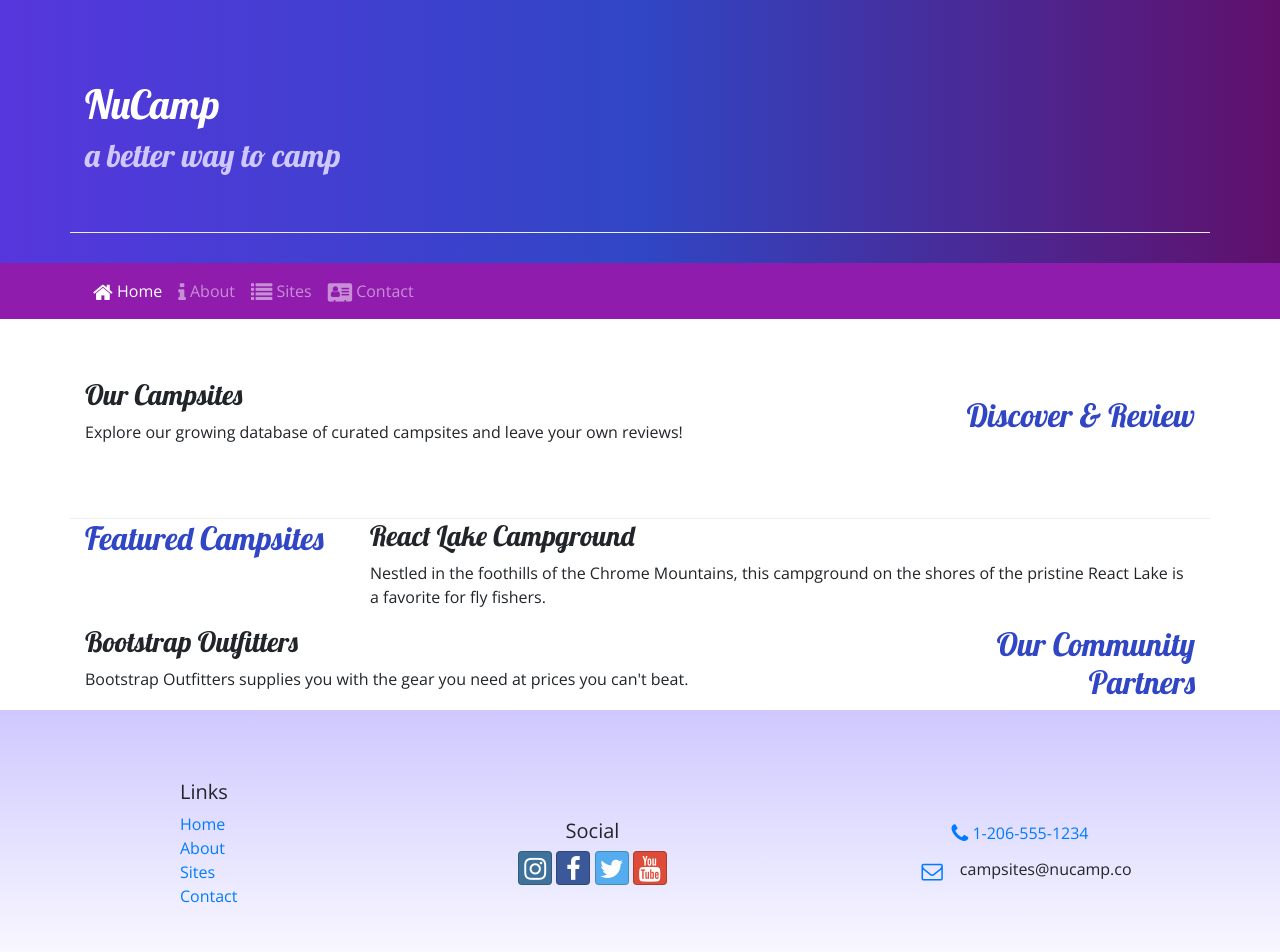
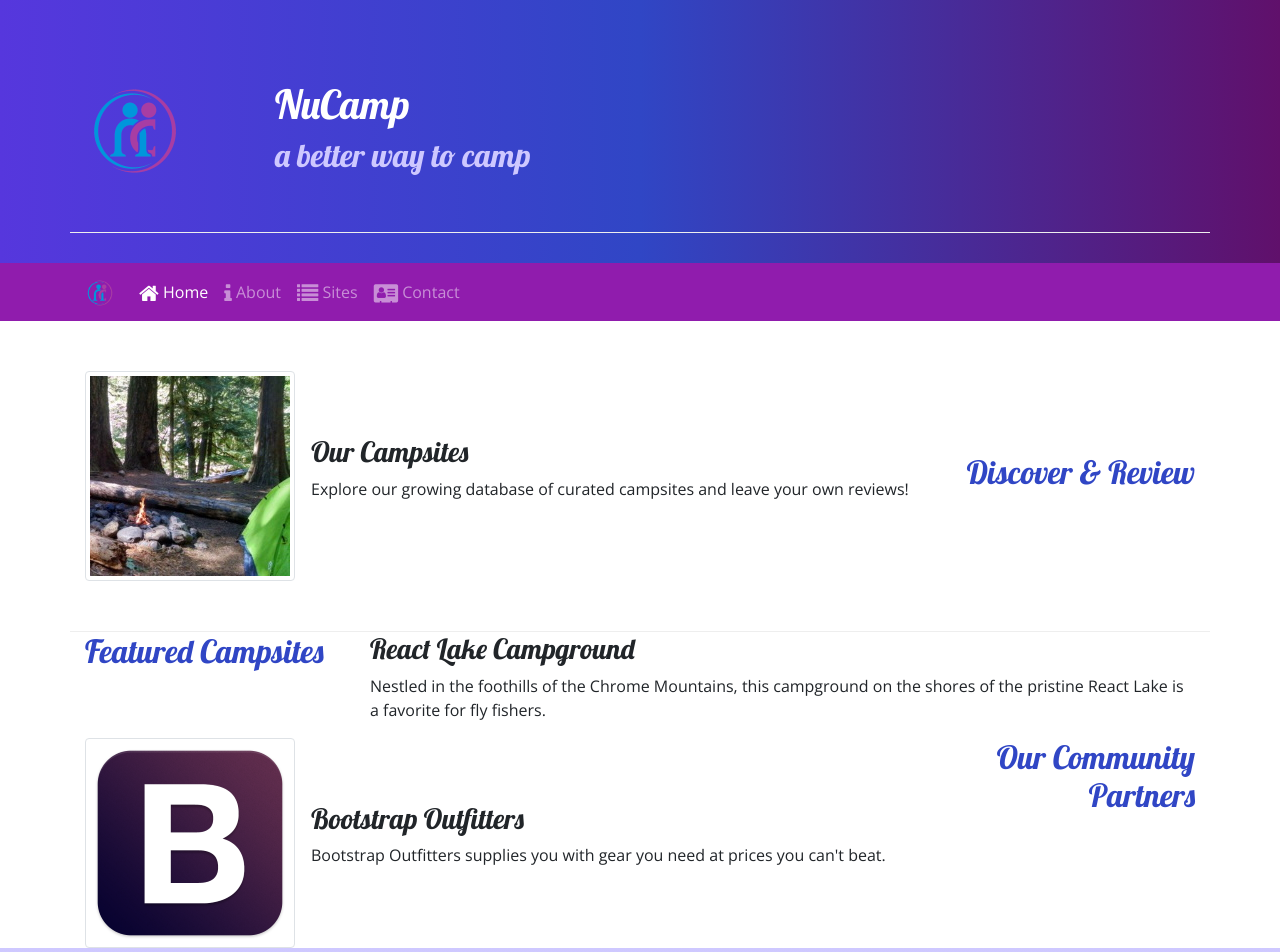
Before and after one commit to rbautista84/nucamp-bootstrap, a website: page index.html in a window 1280 px wide. Shown: the top 952 px of the page. Drawn offline with nearby package versions, Linux system fonts and the light colour scheme.

Commit message:
Images and Media

```diff
--- a/index.html
+++ b/index.html
@@ -33,6 +33,9 @@
     <header class="jumbotron jumbotron-fluid">
       <div class="container">
         <div class="row row-content align-items-center">
+          <div class="col-4 col-sm-3 col-md-2 align-self-center">
+            <img src="img/logo.png" class="img-fluid" />
+         </div>
           <div class="col">
             <h1>NuCamp</h1>
             <h2>a better way to camp</h2>
@@ -43,8 +46,9 @@
 
     <nav class="navbar navbar-expand-sm navbar-dark sticky-top">
       <div class="container">
+        <a class="navbar-brand" href="#"><img src="img/logo.png" height="30" width="30" /></a>
         <button
-          class="navbar-toggler ml-auto"
+          class="navbar-toggler"
           type="button"
           data-toggle="collapse"
           data-target="#nucampNavbar"
@@ -84,11 +88,13 @@
           <h2 class="text-sm-right">Discover & Review</h2>
         </div>
         <div class="col">
-          <h3>Our Campsites</h3>
-          <p class="d-none d-sm-block">
-            Explore our growing database of curated campsites and leave your own
-            reviews!
-          </p>
+          <div class="media">
+            <img class="d-flex mr-3 img-thumbnail" src="img/breadcrumb-trail-thumb.jpg" alt="Breadcrumb Trail" />
+            <div class="media-body align-self-center">
+              <h3>Our Campsites</h3>
+              <p class="d-none d-sm-block">Explore our growing database of curated campsites and leave your own reviews!</p>
+            </div>
+          </div>
         </div>
       </div>
 
@@ -110,11 +116,13 @@
           <h2 class="text-sm-right">Our Community Partners</h2>
         </div>
         <div class="col">
-          <h3>Bootstrap Outfitters</h3>
-          <p class="d-none d-sm-block">
-            Bootstrap Outfitters supplies you with the gear you need at prices
-            you can't beat.
-          </p>
+          <div class="media">
+            <img class="d-flex mr-3 img-thumbnail" src="img/bootstrap-thumb.png" alt="Bootstrap Outfitters" />
+            <div class="media-body align-self-center">
+              <h3>Bootstrap Outfitters</h3>
+              <p class="d-none d-sm-block">Bootstrap Outfitters supplies you with gear you need at prices you can't beat.</p>
+            </div>
+          </div>
         </div>
       </div>
     </div>
```
Also changed, not shown: aboutus.html (+6 -2 lines), contactus.html (+6 -2 lines), img/bootstrap-thumb.png (added), img/breadcrumb-trail-thumb.jpg (added), img/breadcrumb-trail.jpg (added), img/chrome-river-thumb.jpg (added), img/chrome-river.jpg (added), img/logo.png (added), img/react-lake-thumb.jpg (added), img/react-lake.jpg (added).
